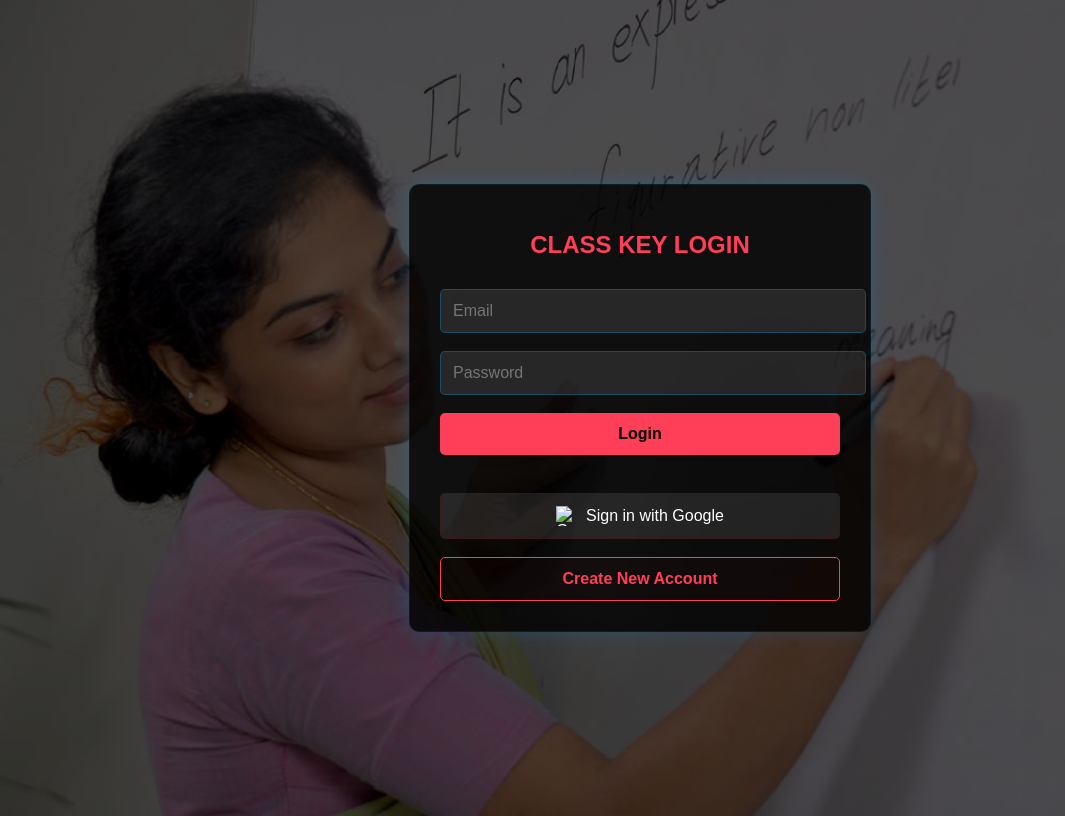
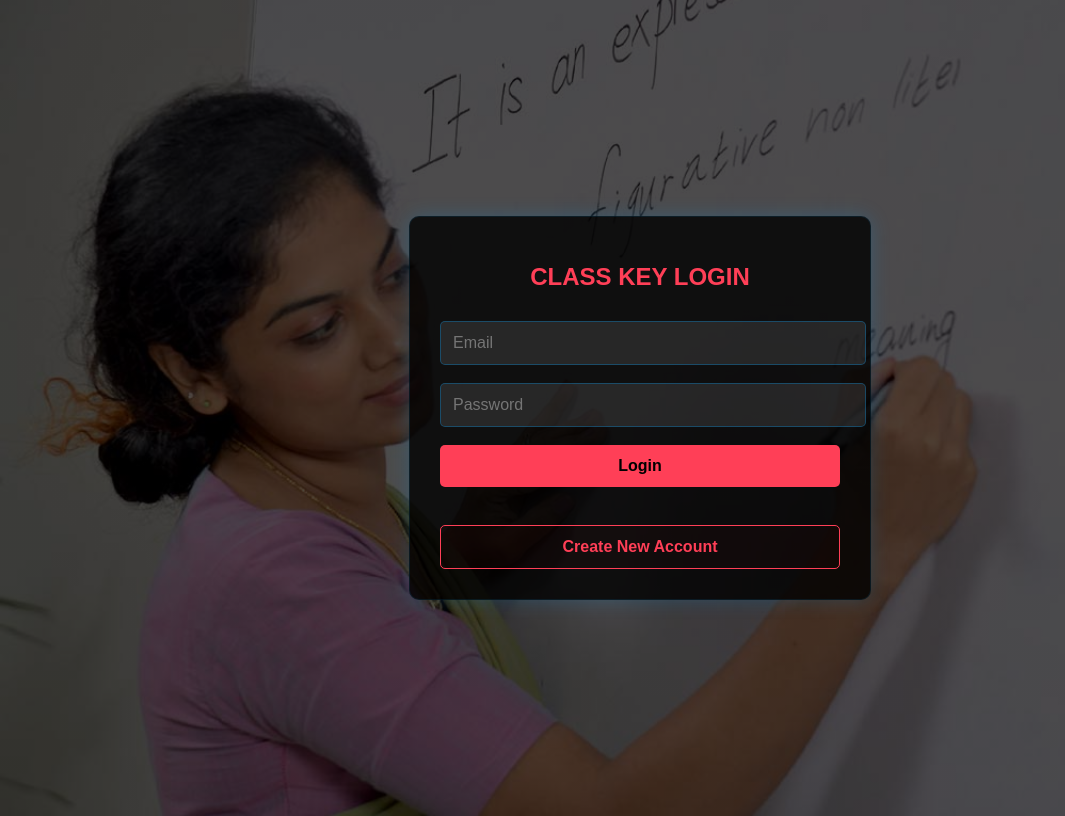
Before and after one commit to nadeeshan12/classkeys, a plain HTML site: page index.html in a window 1280 px wide. Shown: the whole page, without its empty margins (0-1065 px from the left). Drawn offline with Linux system fonts and the light colour scheme.

Commit message:
Update index.html

```diff
--- a/index.html
+++ b/index.html
@@ -126,17 +126,7 @@
             <br>
             <button type="submit" class="login-btn">Login</button>
         </form>
-
-        <br>
-
-        <!-- Google Login -->
-        <button id="google-login">
-            <img src="https://www.gstatic.com/firebasejs/ui/2.0.0/images/auth/google.svg" alt="Google icon" />
-            <span>Sign in with Google</span>
-        </button>
-
-        <br>
-
+<br>
         <!-- Link to Create Account Page -->
         <a href="create-account.html">
             <button class="create-account-btn">Create New Account</button>
```
